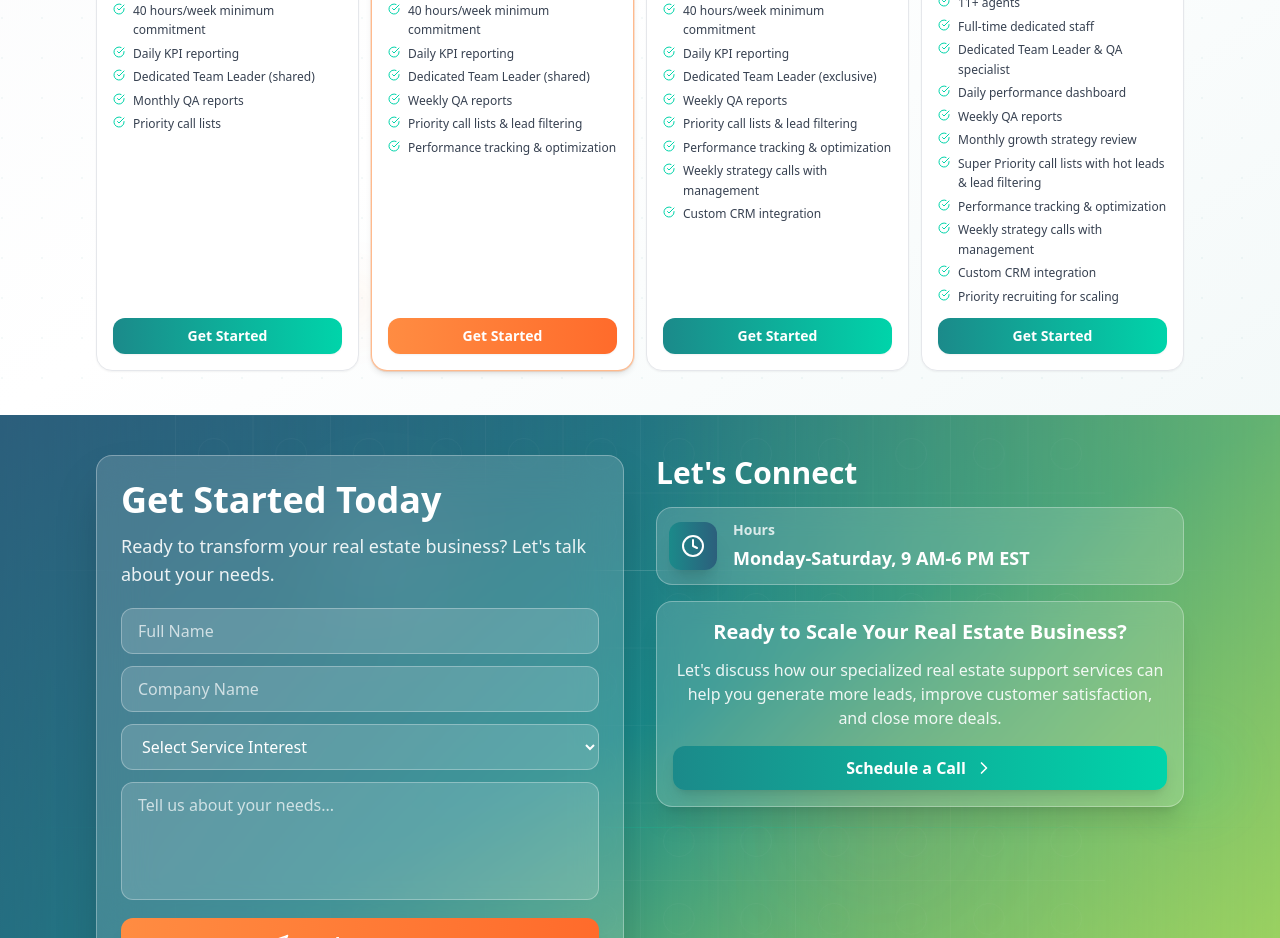
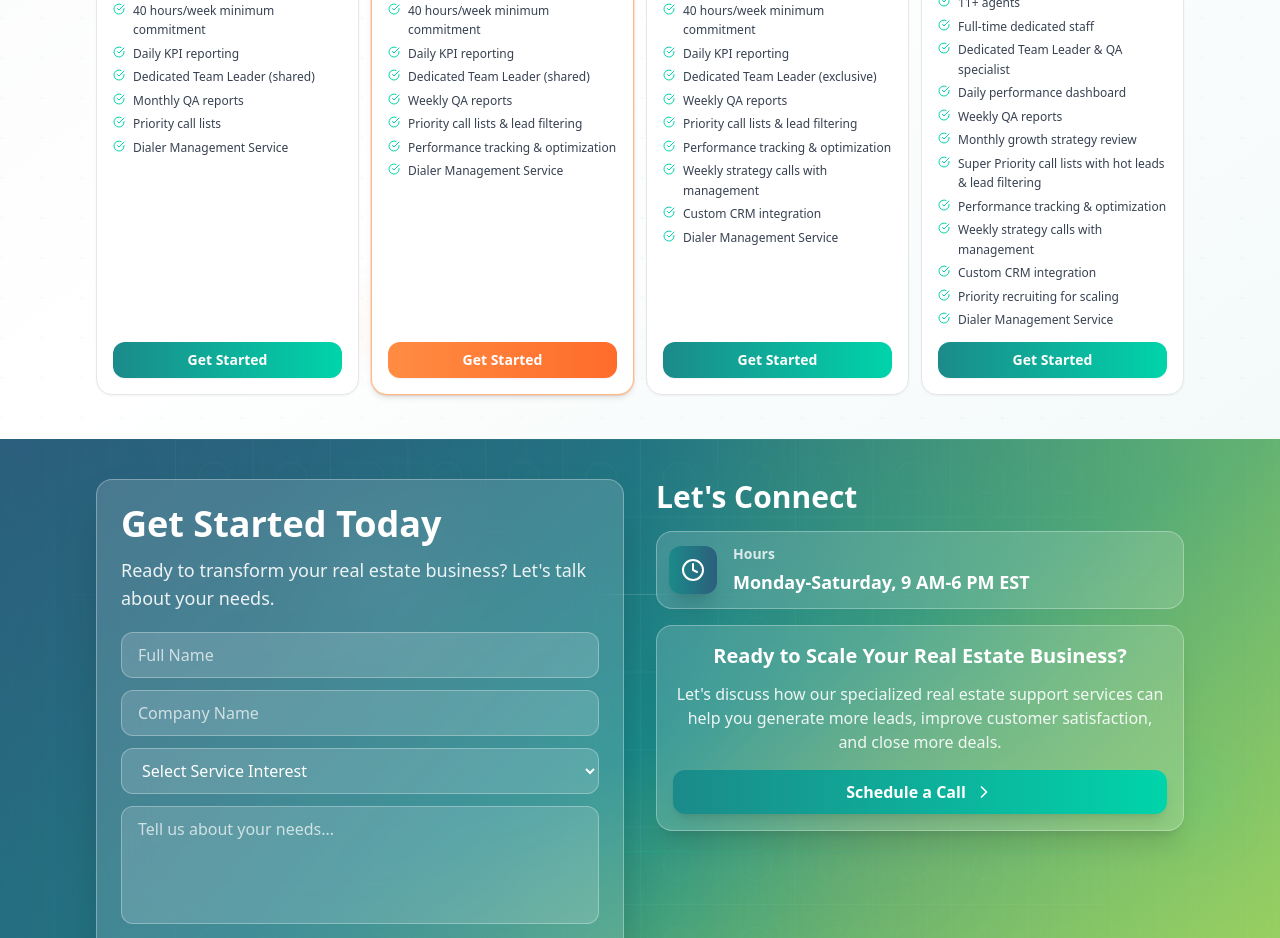
Before and after one commit to Ziad22tarek/Nile-Support-Website, a React (Vite) app: page / in a window 1280 px wide. Shown: the part 4300-5238 px from the top of the page. Built offline with nearby package versions, Linux system fonts and the light colour scheme.

Commit message:
Add new Feature to all the plans

```diff
--- a/src/components/Pricing.tsx
+++ b/src/components/Pricing.tsx
@@ -13,7 +13,8 @@ const Pricing = () => {
         "Daily KPI reporting",
         "Dedicated Team Leader (shared)",
         "Monthly QA reports",
-        "Priority call lists"
+        "Priority call lists",
+        "Dialer Management Service"
       ],
       popular: false,
       color: "from-[#1B8A8A] to-[#00D4AA]",
@@ -30,7 +31,8 @@ const Pricing = () => {
         "Dedicated Team Leader (shared)",
         "Weekly QA reports",
         "Priority call lists & lead filtering",
-        "Performance tracking & optimization"
+        "Performance tracking & optimization",
+        "Dialer Management Service"
       ],
       popular: true,
       color: "from-[#FF8C42] to-[#1B8A8A]",
@@ -49,7 +51,8 @@ const Pricing = () => {
         "Priority call lists & lead filtering",
         "Performance tracking & optimization",
         "Weekly strategy calls with management",
-        "Custom CRM integration"
+        "Custom CRM integration",
+        "Dialer Management Service"
       ],
       popular: false,
       color: "from-[#00D4AA] to-[#FF8C42]",
@@ -70,7 +73,8 @@ const Pricing = () => {
         "Performance tracking & optimization",
         "Weekly strategy calls with management",
         "Custom CRM integration",
-        "Priority recruiting for scaling"
+        "Priority recruiting for scaling",
+        "Dialer Management Service"
       ],
       popular: false,
       color: "from-[#2C5F7C] to-[#1B8A8A]",
```
